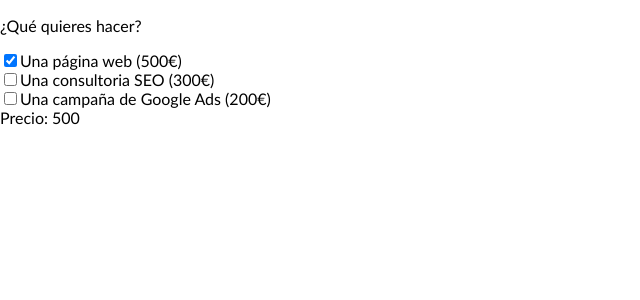
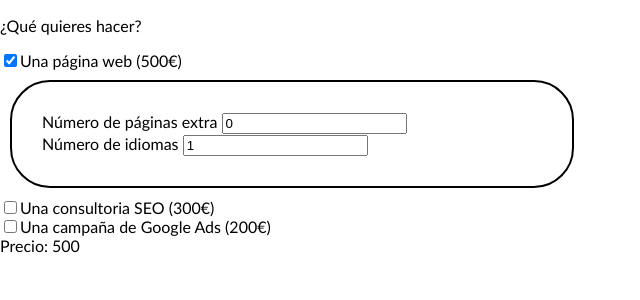
Before and after one commit to Leptonita/SPRINT7-REACT, a React (Create React App) app: page / in a window 1280 px wide. Both pictures are taken after a click on the checkbox 10 px from the left and 60 px from the top of the page. Shown: the top 300 px of the page, without its empty margins (0-640 px from the left). Built offline with nearby package versions, Linux system fonts and the light colour scheme.

Commit message:
SP7ex2 budget - with panel, extra pages and languages on the webpage service

```diff
--- a/package.json
+++ b/package.json
@@ -9,6 +9,7 @@
     "react": "^18.2.0",
     "react-dom": "^18.2.0",
     "react-scripts": "5.0.1",
+    "styled-components": "^5.3.9",
     "web-vitals": "^2.1.4"
   },
   "scripts": {
--- a/src/App.js
+++ b/src/App.js
@@ -1,3 +1,4 @@
+import WebPages from "./components/WebPages";
 import { useState } from "react";
 
 
@@ -6,15 +7,31 @@ function App() {
   //order of the values on the budget's array is [web,seo,googleAds]
   const [budget, setBudget] = useState([0, 0, 0]);
   const [totalBudget, setTotalBudget] = useState(0)
+  const [webIsChecked, setWebIsChecked] = useState(false);
 
+  const basicWebBudget = 500;
+
+  const calculateTotalBudget = () => {
+    setBudget([...budget]);
+    setTotalBudget(budget.reduce((total, item) => Number(total) + Number(item)));
+  }
 
   const handleCheckboxChange = (event) => {
     const num = event.target.id;
-    budget[num] = (event.target.checked) ? event.target.value : 0;
-    setBudget([...budget]);
-    setTotalBudget(budget.reduce((total, item) => total + Number(item), 0));
+    //when webpage is selected
+    if (num === "0") {
+      setWebIsChecked(() => !webIsChecked);
+    }
+
+    budget[num] = (event.target.checked) ? Number(event.target.value) : 0;
+    calculateTotalBudget();
   }
 
+  const quantifyWebPages = (numPages, numLanguages) => {
+    const extraBudgetWebPages = numPages * numLanguages * 30;
+    budget[0] = basicWebBudget + Number(extraBudgetWebPages);
+    calculateTotalBudget();
+  }
 
   return (
     <div>
@@ -28,6 +45,9 @@ function App() {
         />
         <label htmlFor="web">Una página web (500€)</label>
       </div>
+
+      {(webIsChecked) && <WebPages amountPagesLang={quantifyWebPages} />}
+
       <div>
         <input type="checkbox"
           id={1}
@@ -52,6 +72,9 @@ function App() {
       <div>
         Precio: {totalBudget}
       </div>
+
+
+
     </div>
   );
 }
--- /dev/null
+++ b/src/components/Panel-styled.js
@@ -0,0 +1,9 @@
+import styled from "styled-components";
+
+export const DivWebPages = styled.div`
+width: 500px;
+border: 2px solid black;
+margin: 10px;
+padding: 30px;
+border-radius: 40px;
+`;
--- /dev/null
+++ b/src/components/WebPages.js
@@ -0,0 +1,45 @@
+import { useEffect, useState } from 'react';
+import { DivWebPages } from './Panel-styled';
+
+const WebPages = ({ amountPagesLang }) => {
+    const [numPages, setNumPages] = useState(0);
+    const [numLanguages, setNumLanguages] = useState(1);
+
+    useEffect(() => {
+        amountPagesLang(numPages, numLanguages);
+    }, [numPages, numLanguages])
+
+    const handleNumPages = (event) => {
+        if (event.target.value >= 0) {
+            setNumPages(parseInt(event.target.value));
+        } else {
+            alert("sólo número enteros positivos")
+        }
+    }
+
+    const handleNumLanguages = (event) => {
+        if (event.target.value > 0) {
+            setNumLanguages(parseInt(event.target.value));
+        } else {
+            alert("la web debe tener un idioma como mínimo")
+        }
+    }
+
+    return (
+        <DivWebPages>
+            <div>
+                <label htmlFor="pages">Número de páginas extra </label>
+                <input id="pages" type="number" name="numPag" placeholder="0" value={numPages}
+                    onChange={handleNumPages} />
+            </div>
+
+            <div>
+                <label htmlFor="languages">Número de idiomas </label>
+                <input id="languages" type="number" name="numPag" placeholder="1" value={numLanguages}
+                    onChange={handleNumLanguages} />
+            </div>
+
+        </DivWebPages >
+    )
+}
+export default WebPages;
```
Also changed, not shown: 1 other file (tests, documents, lock files or other folders).
